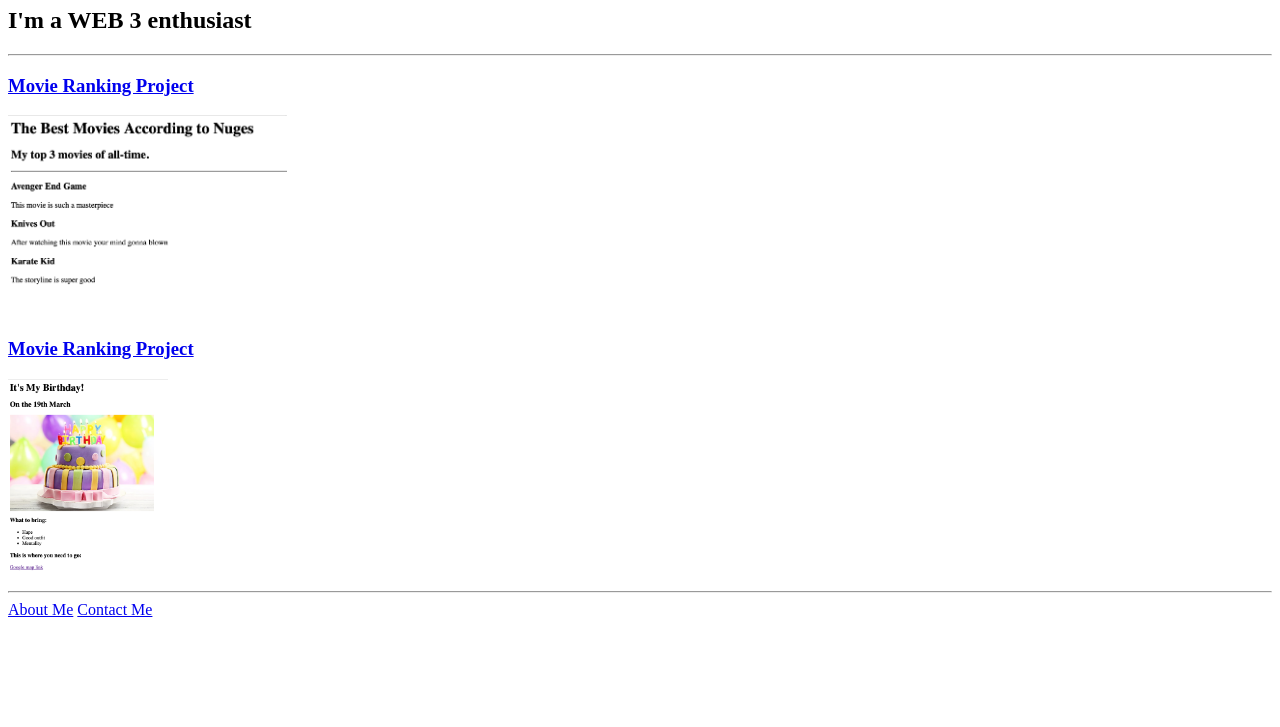
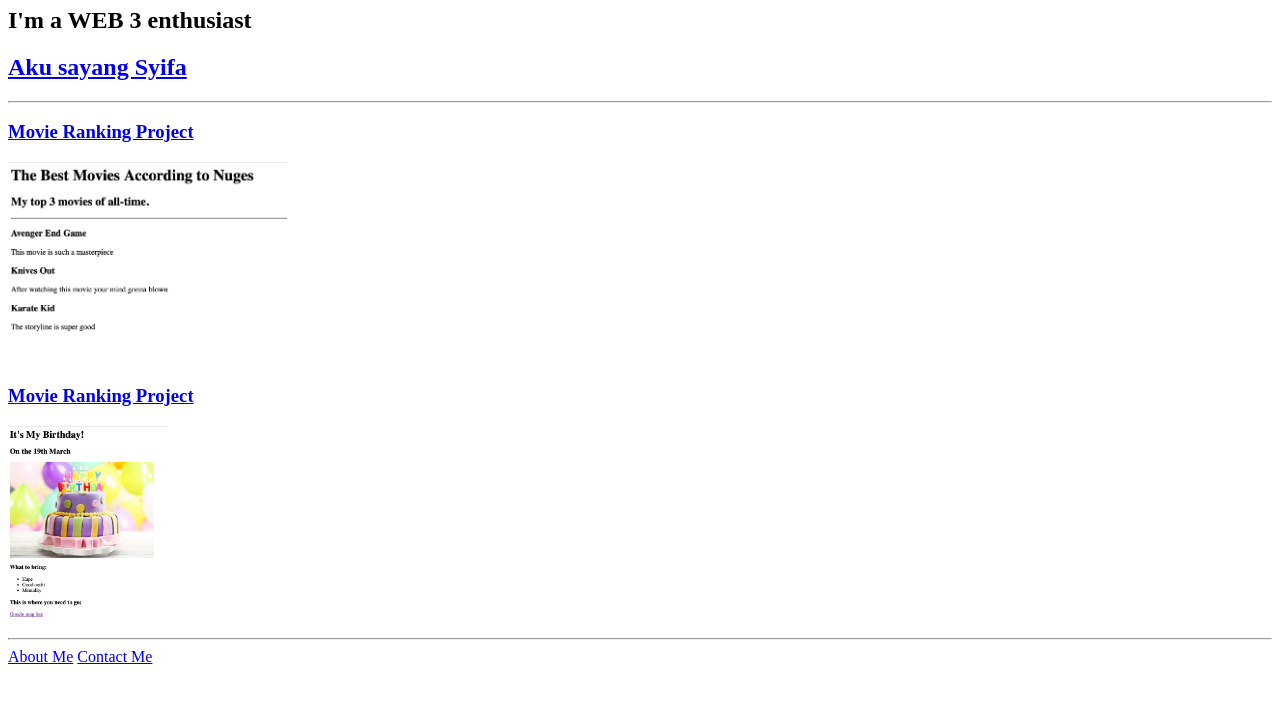
Before and after one commit to RahmatNuges/html-portfolio, a plain HTML site: page index.html in a window 1280 px wide. Shown: the part 73-800 px from the top of the page. Drawn offline with Linux system fonts and the light colour scheme.

Commit message:
Update index.html

```diff
--- a/index.html
+++ b/index.html
@@ -8,6 +8,7 @@
 <body>
     <h1>Nuges's Portfolio</h1>
     <h2>I'm a WEB 3 enthusiast</h2>
+    <h2><a href="instagram.com/syifaaamuf">Aku sayang Syifa</a></h2>
     <hr>
     <h3><a href="public/movie-ranking.html">Movie Ranking Project</a></h3>
     <img src="assets/images/film.png" height="200" alt="Movie pic">
```
